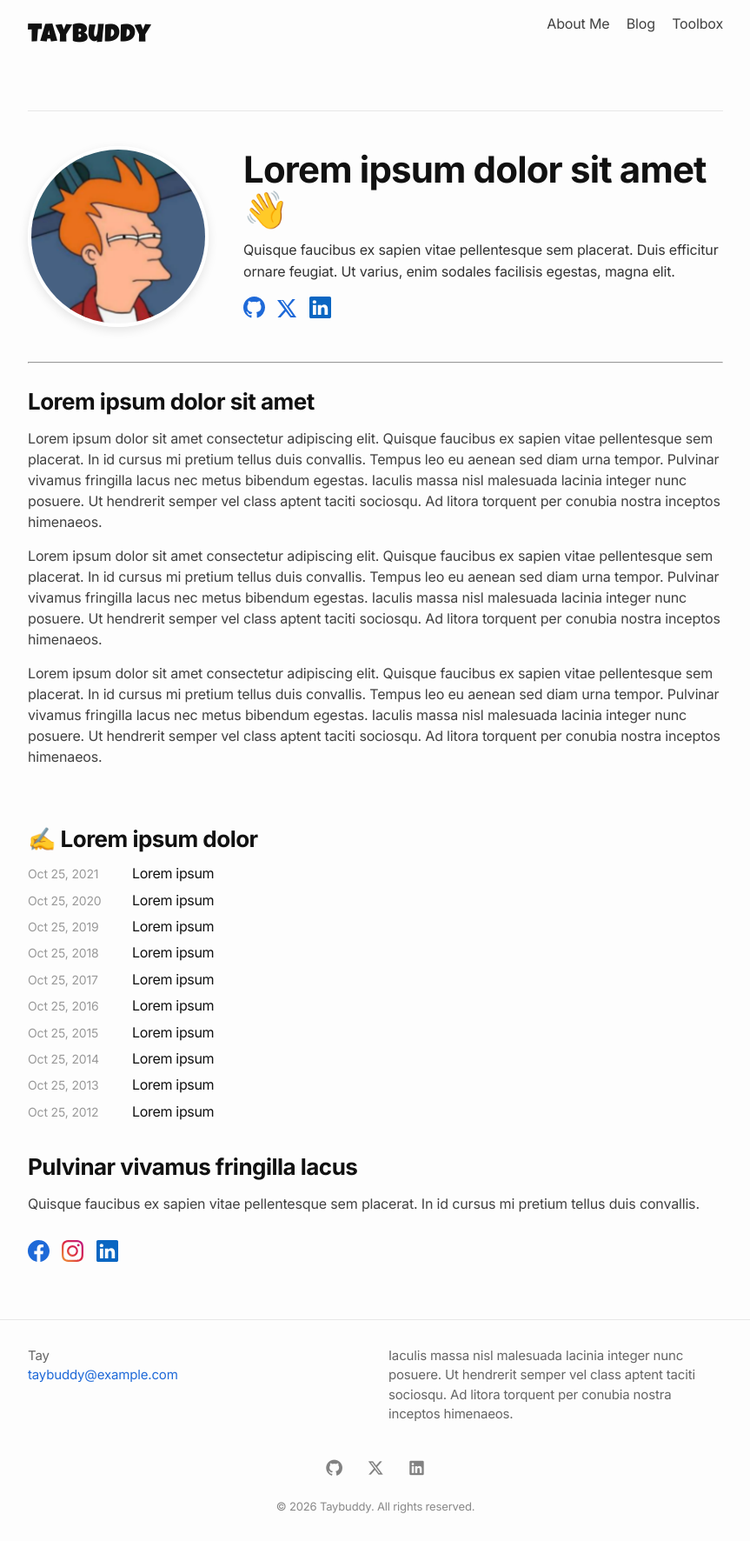
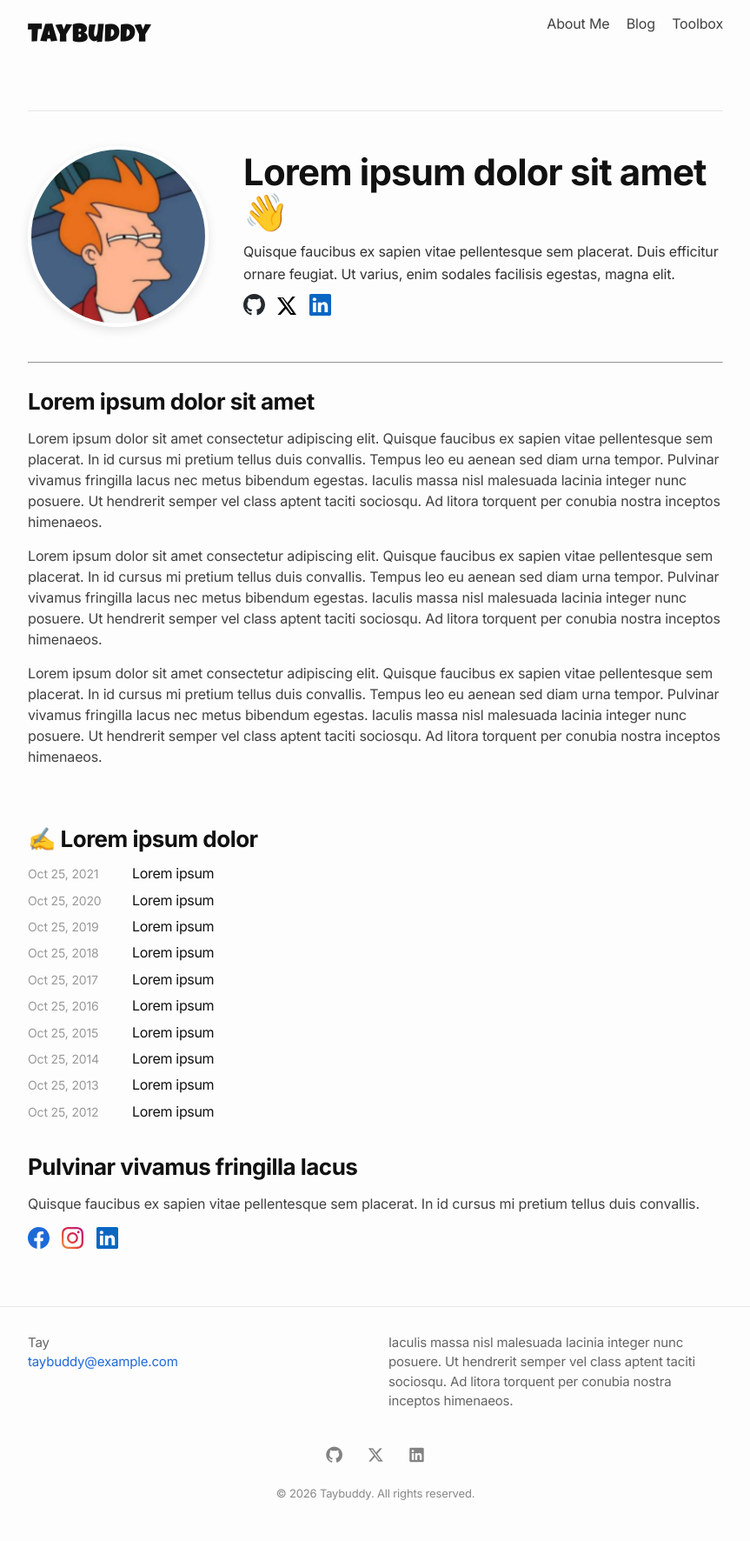
Before and after one commit to taybuddy/taybuddy.github.io, a Jekyll site: the page built from index.md, in a window 1280 px wide. Shown: the whole page at 87% size, without its empty margins (208-1071 px from the left). Built offline with Jekyll 4.4.1, drawn with Linux system fonts in a browser that asks for light colours; nearby versions of some CDN libraries.

Commit message:
Update info

```diff
--- a/_sass/minima/custom-styles.scss
+++ b/_sass/minima/custom-styles.scss
@@ -123,8 +123,11 @@ body {
 }
 
 //index.md => icon container
+.social-links-home {
+  margin-top: 10px;
+}
+
 .social-links-home span {
-  margin-top: 15px;
   margin-right: 10px;
   display: inline-block;
 }
--- a/index.md
+++ b/index.md
@@ -12,7 +12,7 @@ layout: page
     <div class="social-links-home">
       <span>
         <a href="#" target="_blank">
-          <svg xmlns="http://www.w3.org/2000/svg" width="25" height="25" fill="currentColor" class="bi bi-github" viewBox="0 0 16 16">
+          <svg xmlns="http://www.w3.org/2000/svg" width="25" height="25" fill="#24292e" class="bi bi-github" viewBox="0 0 16 16">
             <path d="M8 0C3.58 0 0 3.58 0 8c0 3.54 2.29 6.53 5.47 7.59.4.07.55-.17.55-.38 0-.19-.01-.82-.01-1.49-2.01.37-2.53-.49-2.69-.94-.09-.23-.48-.94-.82-1.13-.28-.15-.68-.52-.01-.53.63-.01 1.08.58 1.23.82.72 1.21 1.87.87 2.33.66.07-.52.28-.87.51-1.07-1.78-.2-3.64-.89-3.64-3.95 0-.87.31-1.59.82-2.15-.08-.2-.36-1.02.08-2.12 0 0 .67-.21 2.2.82.64-.18 1.32-.27 2-.27.68 0 1.36.09 2 .27 1.53-1.04 2.2-.82 2.2-.82.44 1.1.16 1.92.08 2.12.51.56.82 1.27.82 2.15 0 3.07-1.87 3.75-3.65 3.95.29.25.54.73.54 1.48 0 1.07-.01 1.93-.01 2.2 0 .21.15.46.55.38A8.012 8.012 0 0 0 16 8c0-4.42-3.58-8-8-8z"/>
           </svg>
         </a>
@@ -20,7 +20,7 @@ layout: page
 
       <span>
         <a href="#" target="_blank">
-          <svg xmlns="http://www.w3.org/2000/svg" width="22" height="22" fill="currentColor" class="bi bi-twitter-x" viewBox="0 0 16 16">
+          <svg xmlns="http://www.w3.org/2000/svg" width="22" height="22" fill="#000000" class="bi bi-twitter-x" viewBox="0 0 16 16">
             <path d="M12.625 0h2.454l-5.36 6.142L16 15.23h-4.937l-3.867-5.055-4.425 5.055H.316l5.733-6.57L0 .75h5.063l3.495 4.633L12.625 0zm-.86 13.763h1.36L4.323 1.22H2.863l8.902 12.543z"/>
           </svg>
         </a>
```
